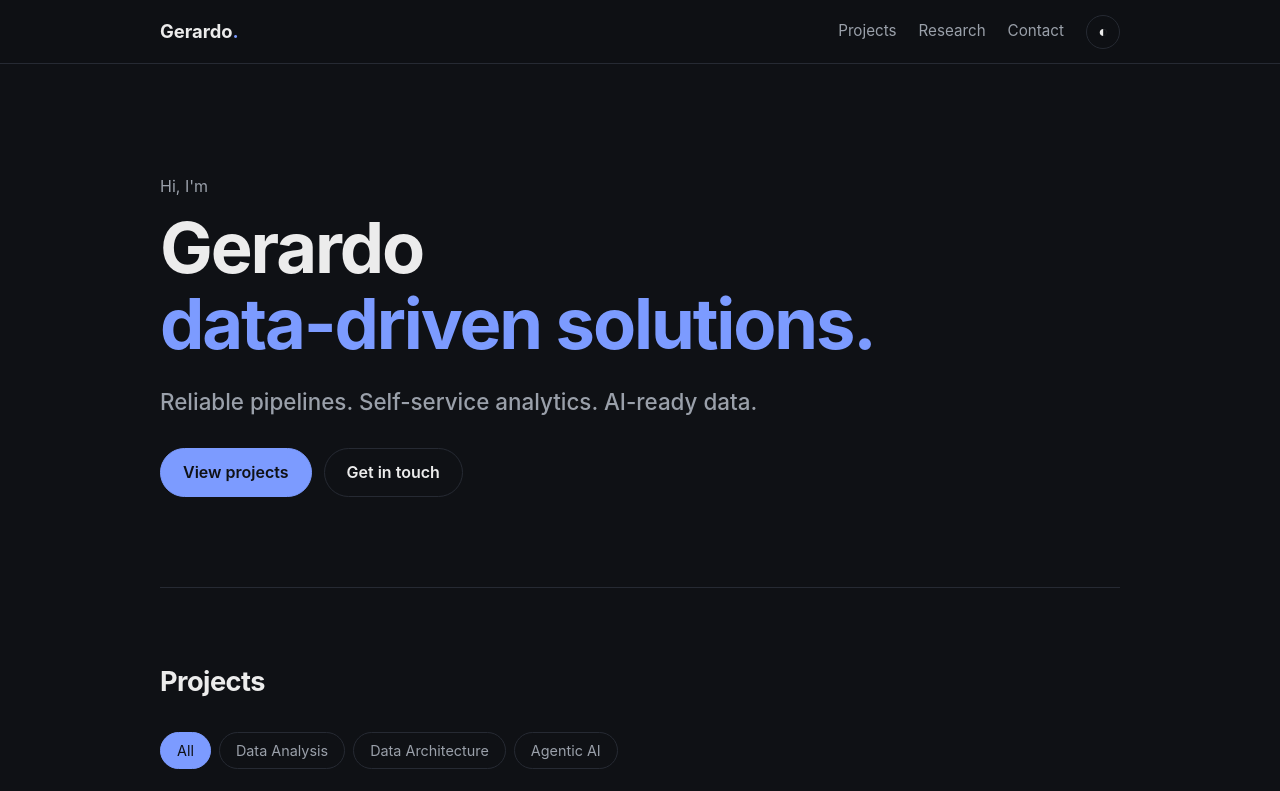
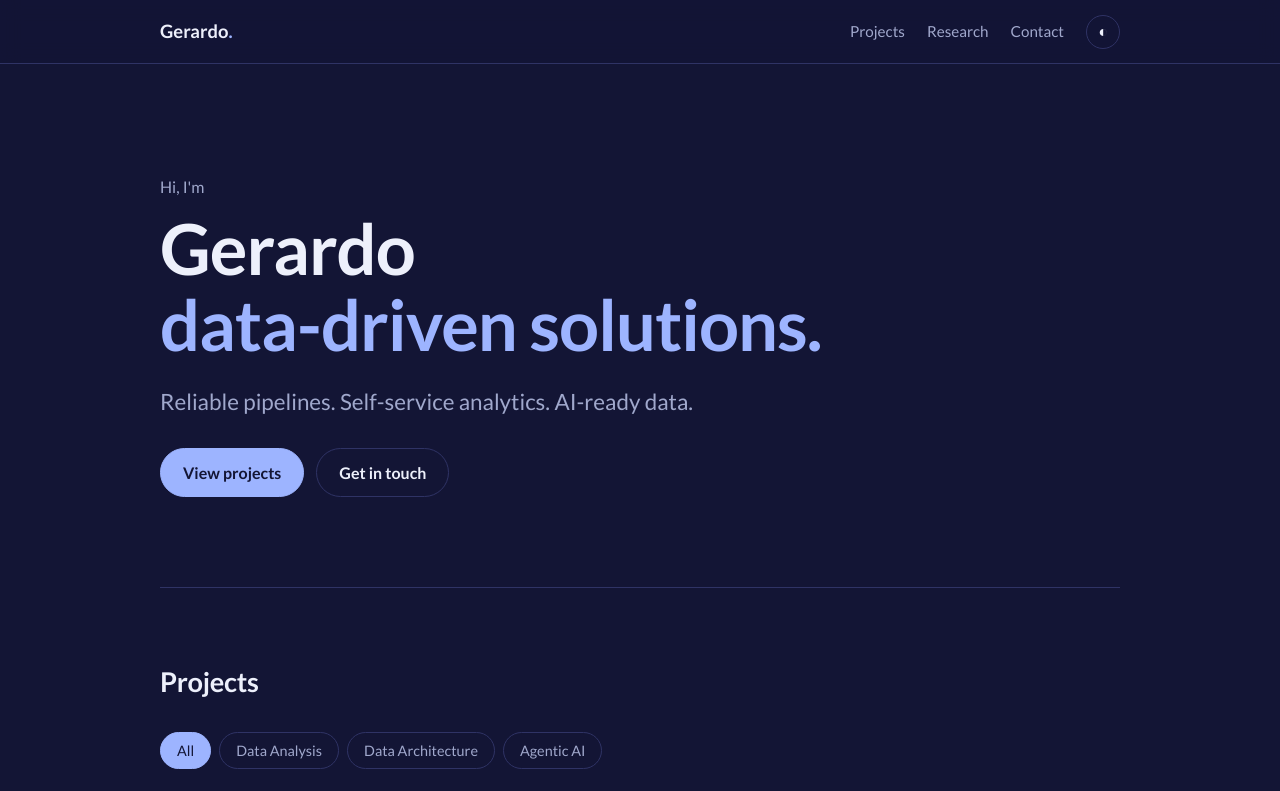
Before and after one commit to GerardoSchekaiban/portfolio, a plain HTML site: page index.html in a window 1280 px wide. Both pictures are taken after a click on the button "Toggle theme". Shown: the top 791 px of the page. Drawn offline with Linux system fonts and the light colour scheme.

Commit message:
Apply new look and feel: Lato font and indigo palette
- Add self-hosted Lato (Regular, Bold, Black; Latin subset, SIL OFL)
  and use it across the site, with a fonts/ folder and license note
- Introduce #131535 as the signature color: the dark-mode background
  and the light-mode text color, with a recalculated palette (cards,
  borders, muted text) and a periwinkle accent (deeper blue in light
  mode); contrast checked against accessibility ratios
- Apply the palette to the home page, Research, and the Medallion and
  PM Agent case studies
- Use Lato and a #131535 header on both dashboards, keeping their
  chart colors; redraw charts once the font has loaded
- Loosen heading letter-spacing for Lato and drop unused font preloads
- Regenerate the research report PDF
- Bump the stylesheet, script and font versions on every page

Co-Authored-By: Claude Sonnet 5.5 <noreply@anthropic.com>

```diff
--- /dev/null
+++ b/fonts/lato.css
@@ -0,0 +1,25 @@
+/* Lato (Latin subset), self-hosted. Designed by Łukasz Dziedzic, SIL Open Font License 1.1. */
+@font-face {
+  font-family: "Lato";
+  font-style: normal;
+  font-weight: 400;
+  font-display: swap;
+  src: url("lato-400.woff2") format("woff2");
+  unicode-range: U+0000-00FF, U+0131, U+0152-0153, U+02BB-02BC, U+02C6, U+02DA, U+02DC, U+0304, U+0308, U+0329, U+2000-206F, U+20AC, U+2122, U+2191, U+2193, U+2212, U+2215, U+FEFF, U+FFFD;
+}
+@font-face {
+  font-family: "Lato";
+  font-style: normal;
+  font-weight: 700;
+  font-display: swap;
+  src: url("lato-700.woff2") format("woff2");
+  unicode-range: U+0000-00FF, U+0131, U+0152-0153, U+02BB-02BC, U+02C6, U+02DA, U+02DC, U+0304, U+0308, U+0329, U+2000-206F, U+20AC, U+2122, U+2191, U+2193, U+2212, U+2215, U+FEFF, U+FFFD;
+}
+@font-face {
+  font-family: "Lato";
+  font-style: normal;
+  font-weight: 900;
+  font-display: swap;
+  src: url("lato-900.woff2") format("woff2");
+  unicode-range: U+0000-00FF, U+0131, U+0152-0153, U+02BB-02BC, U+02C6, U+02DA, U+02DC, U+0304, U+0308, U+0329, U+2000-206F, U+20AC, U+2122, U+2191, U+2193, U+2212, U+2215, U+FEFF, U+FFFD;
+}
--- a/index.html
+++ b/index.html
@@ -5,7 +5,10 @@
   <meta name="viewport" content="width=device-width, initial-scale=1">
   <title>Gerardo — Portfolio</title>
   <meta name="description" content="Gerardo's portfolio: projects, research and contact.">
-  <link rel="stylesheet" href="styles.css?v=20261114a">
+  <link rel="preload" href="fonts/lato-400.woff2" as="font" type="font/woff2" crossorigin>
+  <link rel="preload" href="fonts/lato-700.woff2" as="font" type="font/woff2" crossorigin>
+  <link rel="stylesheet" href="fonts/lato.css?v=20261114c">
+  <link rel="stylesheet" href="styles.css?v=20261114c">
   <script>
     // Apply the saved theme before first paint to avoid a flash
     try {
@@ -93,6 +96,6 @@
     <p>© <span id="year"></span> Gerardo. Handcrafted with HTML, CSS and JS.</p>
   </footer>
 
-  <script src="script.js?v=20261114a"></script>
+  <script src="script.js?v=20261114c"></script>
 </body>
 </html>
--- a/projects/medallion-architecture/styles.css
+++ b/projects/medallion-architecture/styles.css
@@ -1,13 +1,13 @@
 :root {
-  --bg: #fafaf8;
+  --bg: #f8f9fd;
   --surface: #ffffff;
-  --surface-2: #f3f4f6;
-  --text: #1c1c1c;
-  --muted: #5f6670;
-  --border: #e3e3de;
-  --edge: #9aa5b1;
-  --accent: #3b5bdb;
-  --accent-soft: #eef1fd;
+  --surface-2: #f0f2fa;
+  --text: #131535;
+  --muted: #555c82;
+  --border: #dfe2f1;
+  --edge: #a1a8c8;
+  --accent: #3d52d9;
+  --accent-soft: #e8ecff;
   --bronze: #a65f1e;
   --silver: #6b7787;
   --gold: #b8860b;
@@ -15,20 +15,20 @@
   --ok-soft: #e7f6ec;
   --bad: #c2410c;
   --bad-soft: #fdeee6;
-  --sans: -apple-system, BlinkMacSystemFont, "Segoe UI", Inter, Roboto, sans-serif;
+  --sans: Lato, -apple-system, BlinkMacSystemFont, "Segoe UI", Roboto, sans-serif;
   --mono: ui-monospace, SFMono-Regular, Menlo, Consolas, monospace;
 }
 @media (prefers-color-scheme: dark) {
   :root:not([data-theme="light"]) {
-    --bg: #0f1115; --surface: #171a21; --surface-2: #1e222b; --text: #e8e8e6; --muted: #9aa0aa;
-    --border: #272b34; --edge: #5b6574; --accent: #7c9bff; --accent-soft: #1a2038;
+    --bg: #131535; --surface: #1c1e45; --surface-2: #232652; --text: #edf0fb; --muted: #a0a8cc;
+    --border: #2f3365; --edge: #545c96; --accent: #9db4ff; --accent-soft: #20285b;
     --bronze: #d9954f; --silver: #a3afbe; --gold: #e5bc45;
     --ok: #4ade80; --ok-soft: #12281b; --bad: #fb923c; --bad-soft: #2b1b12;
   }
 }
 :root[data-theme="dark"] {
-  --bg: #0f1115; --surface: #171a21; --surface-2: #1e222b; --text: #e8e8e6; --muted: #9aa0aa;
-  --border: #272b34; --edge: #5b6574; --accent: #7c9bff; --accent-soft: #1a2038;
+  --bg: #131535; --surface: #1c1e45; --surface-2: #232652; --text: #edf0fb; --muted: #a0a8cc;
+  --border: #2f3365; --edge: #545c96; --accent: #9db4ff; --accent-soft: #20285b;
   --bronze: #d9954f; --silver: #a3afbe; --gold: #e5bc45;
   --ok: #4ade80; --ok-soft: #12281b; --bad: #fb923c; --bad-soft: #2b1b12;
 }
@@ -59,7 +59,7 @@ code { font-family: var(--mono); font-size: .88em; background: var(--accent-soft
 
 main { max-width: 1040px; margin: 0 auto; padding: 0 20px 40px; }
 section { padding: 64px 0 8px; }
-h2 { font-size: 1.7rem; letter-spacing: -.02em; line-height: 1.2; }
+h2 { font-size: 1.7rem; letter-spacing: -.01em; line-height: 1.2; }
 .intro { color: var(--muted); margin: 8px 0 24px; max-width: 70ch; }
 .intro strong { color: var(--text); }
 .note { color: var(--muted); font-size: .88rem; margin-top: 16px; }
@@ -67,12 +67,12 @@ h2 { font-size: 1.7rem; letter-spacing: -.02em; line-height: 1.2; }
 /* ---------- Hero ---------- */
 .hero { padding-top: 56px; }
 .kicker { font-size: .78rem; letter-spacing: .1em; text-transform: uppercase; font-weight: 700; color: var(--accent); }
-h1 { font-size: clamp(1.9rem, 5vw, 3rem); line-height: 1.12; letter-spacing: -.025em; margin: 10px 0 18px; max-width: 22ch; }
+h1 { font-size: clamp(1.9rem, 5vw, 3rem); line-height: 1.12; letter-spacing: -.015em; margin: 10px 0 18px; max-width: 22ch; }
 .lead { font-size: 1.12rem; color: var(--muted); max-width: 68ch; }
 .star { list-style: none; display: grid; grid-template-columns: repeat(auto-fit, minmax(230px, 1fr)); gap: 12px; margin-top: 28px; }
 .star li { background: var(--surface); border: 1px solid var(--border); border-radius: 12px; padding: 16px 18px 18px; display: flex; flex-direction: column; gap: 4px; }
 .star li.star-result { border-color: var(--accent); background: var(--accent-soft); }
-.star-letter { font-size: 2.1rem; font-weight: 800; line-height: 1; color: var(--accent); letter-spacing: -.02em; }
+.star-letter { font-size: 2.1rem; font-weight: 800; line-height: 1; color: var(--accent); letter-spacing: -.01em; }
 .star h3 { font-size: .74rem; letter-spacing: .1em; text-transform: uppercase; color: var(--muted); font-weight: 700; margin-bottom: 4px; }
 .star p { font-size: .93rem; line-height: 1.5; }
 
@@ -213,7 +213,7 @@ tr.tt td { background: var(--accent-soft); }
 .pill { flex: none; }
 .pill { font-size: .72rem; font-weight: 800; padding: 2px 10px; border-radius: 99px; color: #fff; display: inline-block; letter-spacing: .03em; }
 .pill.bronze { background: var(--bronze); } .pill.silver { background: var(--silver); } .pill.gold { background: var(--gold); } .pill.all { background: var(--accent); }
-[data-theme="dark"] .pill, :root:not([data-theme="light"]) .pill { color: #10131a; }
+[data-theme="dark"] .pill, :root:not([data-theme="light"]) .pill { color: #131535; }
 @media (prefers-color-scheme: light) { :root:not([data-theme="dark"]) .pill { color: #fff; } }
 
 .end { max-width: 1040px; margin: 40px auto 0; padding: 26px 20px 50px; border-top: 1px solid var(--border); color: var(--muted); font-size: .88rem; display: flex; justify-content: space-between; flex-wrap: wrap; gap: 8px; }
--- a/projects/pm-agent/styles.css
+++ b/projects/pm-agent/styles.css
@@ -1,23 +1,23 @@
 :root {
-  --bg: #fafaf8;
+  --bg: #f8f9fd;
   --surface: #ffffff;
-  --surface-2: #f3f4f6;
-  --text: #1c1c1c;
-  --muted: #5f6670;
-  --border: #e3e3de;
-  --accent: #3b5bdb;
-  --accent-soft: #eef1fd;
-  --sans: -apple-system, BlinkMacSystemFont, "Segoe UI", Inter, Roboto, sans-serif;
+  --surface-2: #f0f2fa;
+  --text: #131535;
+  --muted: #555c82;
+  --border: #dfe2f1;
+  --accent: #3d52d9;
+  --accent-soft: #e8ecff;
+  --sans: Lato, -apple-system, BlinkMacSystemFont, "Segoe UI", Roboto, sans-serif;
 }
 @media (prefers-color-scheme: dark) {
   :root:not([data-theme="light"]) {
-    --bg: #0f1115; --surface: #171a21; --surface-2: #1e222b; --text: #e8e8e6; --muted: #9aa0aa;
-    --border: #272b34; --accent: #7c9bff; --accent-soft: #1a2038;
+    --bg: #131535; --surface: #1c1e45; --surface-2: #232652; --text: #edf0fb; --muted: #a0a8cc;
+    --border: #2f3365; --accent: #9db4ff; --accent-soft: #20285b;
   }
 }
 :root[data-theme="dark"] {
-  --bg: #0f1115; --surface: #171a21; --surface-2: #1e222b; --text: #e8e8e6; --muted: #9aa0aa;
-  --border: #272b34; --accent: #7c9bff; --accent-soft: #1a2038;
+  --bg: #131535; --surface: #1c1e45; --surface-2: #232652; --text: #edf0fb; --muted: #a0a8cc;
+  --border: #2f3365; --accent: #9db4ff; --accent-soft: #20285b;
 }
 
 * { box-sizing: border-box; }
@@ -43,20 +43,20 @@ a { color: var(--accent); }
 
 main { max-width: 1040px; margin: 0 auto; padding: 0 20px 40px; }
 section { padding: 56px 0 8px; }
-.sec { font-size: 1.7rem; letter-spacing: -.02em; line-height: 1.2; }
+.sec { font-size: 1.7rem; letter-spacing: -.01em; line-height: 1.2; }
 .intro { color: var(--muted); margin: 8px 0 24px; max-width: 70ch; }
 
 /* ---------- Hero ---------- */
 .hero { padding-top: 56px; }
 .kicker { font-size: .78rem; letter-spacing: .1em; text-transform: uppercase; font-weight: 700; color: var(--accent); }
-h1 { font-size: clamp(1.9rem, 5vw, 3rem); line-height: 1.12; letter-spacing: -.025em; margin: 10px 0 18px; max-width: 20ch; }
+h1 { font-size: clamp(1.9rem, 5vw, 3rem); line-height: 1.12; letter-spacing: -.015em; margin: 10px 0 18px; max-width: 20ch; }
 .lead { font-size: 1.12rem; color: var(--muted); max-width: 68ch; }
 .stack { list-style: none; display: flex; flex-wrap: wrap; gap: 8px; margin-top: 18px; }
 .stack li { font-size: .8rem; padding: 3px 12px; border-radius: 99px; border: 1px solid var(--border); background: var(--surface); color: var(--muted); }
 
 .star { list-style: none; display: grid; grid-template-columns: repeat(auto-fit, minmax(250px, 1fr)); gap: 12px; margin-top: 28px; }
 .star li { background: var(--surface); border: 1px solid var(--border); border-radius: 12px; padding: 16px 18px 18px; display: flex; flex-direction: column; gap: 4px; }
-.star-letter { font-size: 2.1rem; font-weight: 800; line-height: 1; color: var(--accent); letter-spacing: -.02em; }
+.star-letter { font-size: 2.1rem; font-weight: 800; line-height: 1; color: var(--accent); letter-spacing: -.01em; }
 .star h2 { font-size: .74rem; letter-spacing: .1em; text-transform: uppercase; color: var(--muted); font-weight: 700; margin-bottom: 4px; }
 .star p { font-size: .93rem; line-height: 1.5; }
 
@@ -68,7 +68,7 @@ h1 { font-size: clamp(1.9rem, 5vw, 3rem); line-height: 1.12; letter-spacing: -.0
 
 /* ---------- Result ---------- */
 .result-panel { display: grid; grid-template-columns: minmax(0, 1fr) minmax(0, 1.6fr); gap: 28px; align-items: center; background: var(--accent-soft); border: 1px solid var(--accent); border-radius: 14px; padding: 26px 28px; }
-.stat b { display: block; font-size: clamp(1.8rem, 4.4vw, 2.6rem); line-height: 1.1; letter-spacing: -.02em; color: var(--accent); }
+.stat b { display: block; font-size: clamp(1.8rem, 4.4vw, 2.6rem); line-height: 1.1; letter-spacing: -.01em; color: var(--accent); }
 .stat span { display: block; margin-top: 8px; color: var(--muted); font-size: .95rem; }
 .wins { list-style: none; display: grid; gap: 12px; }
 .wins li { position: relative; padding-left: 26px; font-size: .97rem; }
--- a/reports/ai-usage/styles.css
+++ b/reports/ai-usage/styles.css
@@ -12,7 +12,7 @@
 * { box-sizing: border-box; }
 body {
   margin: 0; background: var(--bg); color: var(--text);
-  font-family: -apple-system, BlinkMacSystemFont, "Segoe UI", Inter, Roboto, sans-serif; line-height: 1.45;
+  font-family: Lato, -apple-system, BlinkMacSystemFont, "Segoe UI", Roboto, sans-serif; line-height: 1.45;
 }
 h1, h2, h3, p { margin: 0; }
 button, select, input { font: inherit; color: inherit; }
@@ -21,7 +21,7 @@ button { cursor: pointer; }
 
 /* Header */
 .top {
-  background: var(--navy); color: #fff; border-bottom: 4px solid var(--teal);
+  background: #131535; color: #fff; border-bottom: 4px solid var(--teal);
   display: flex; align-items: center; justify-content: space-between; flex-wrap: wrap; gap: 12px;
   padding: 18px 28px;
 }
--- a/reports/metadata-scorecard/styles.css
+++ b/reports/metadata-scorecard/styles.css
@@ -20,7 +20,7 @@ body {
   margin: 0;
   background: var(--bg);
   color: var(--text);
-  font-family: -apple-system, BlinkMacSystemFont, "Segoe UI", Inter, Roboto, sans-serif;
+  font-family: Lato, -apple-system, BlinkMacSystemFont, "Segoe UI", Roboto, sans-serif;
   line-height: 1.45;
 }
 h1, h2, h3, p { margin: 0; }
@@ -30,7 +30,7 @@ button { cursor: pointer; }
 
 /* ---------- Header + tabs ---------- */
 .top {
-  background: var(--navy);
+  background: #131535;
   border-bottom: 4px solid var(--orange);
   color: #fff;
   display: flex; align-items: center; justify-content: space-between;
--- a/research/wastewater-surveillance/styles.css
+++ b/research/wastewater-surveillance/styles.css
@@ -1,23 +1,23 @@
 :root {
-  --bg: #fafaf8;
+  --bg: #f8f9fd;
   --surface: #ffffff;
-  --text: #1c1c1c;
-  --muted: #5f6670;
-  --border: #e3e3de;
-  --accent: #3b5bdb;
-  --accent-soft: #eef1fd;
+  --text: #131535;
+  --muted: #555c82;
+  --border: #dfe2f1;
+  --accent: #3d52d9;
+  --accent-soft: #e8ecff;
   --serif: "Iowan Old Style", "Palatino Linotype", Palatino, Georgia, "Times New Roman", serif;
-  --sans: -apple-system, BlinkMacSystemFont, "Segoe UI", Inter, Roboto, sans-serif;
+  --sans: Lato, -apple-system, BlinkMacSystemFont, "Segoe UI", Roboto, sans-serif;
 }
 @media (prefers-color-scheme: dark) {
   :root:not([data-theme="light"]) {
-    --bg: #0f1115; --surface: #171a21; --text: #e8e8e6; --muted: #9aa0aa;
-    --border: #272b34; --accent: #7c9bff; --accent-soft: #1a2038;
+    --bg: #131535; --surface: #1c1e45; --text: #edf0fb; --muted: #a0a8cc;
+    --border: #2f3365; --accent: #9db4ff; --accent-soft: #20285b;
   }
 }
 :root[data-theme="dark"] {
-  --bg: #0f1115; --surface: #171a21; --text: #e8e8e6; --muted: #9aa0aa;
-  --border: #272b34; --accent: #7c9bff; --accent-soft: #1a2038;
+  --bg: #131535; --surface: #1c1e45; --text: #edf0fb; --muted: #a0a8cc;
+  --border: #2f3365; --accent: #9db4ff; --accent-soft: #20285b;
 }
 
 * { box-sizing: border-box; }
@@ -51,7 +51,7 @@ h1, h2, h3, p, ul, ol, figure { margin: 0; }
 /* Header block */
 article { max-width: 740px; }
 .kicker { font-size: .78rem; letter-spacing: .1em; text-transform: uppercase; color: var(--accent); font-weight: 700; }
-h1 { font-family: var(--sans); font-size: clamp(1.7rem, 4.4vw, 2.45rem); line-height: 1.18; letter-spacing: -.02em; margin: 10px 0 14px; }
+h1 { font-family: var(--sans); font-size: clamp(1.7rem, 4.4vw, 2.45rem); line-height: 1.18; letter-spacing: -.01em; margin: 10px 0 14px; }
 .byline { color: var(--muted); font-size: .95rem; }
 
 .keys { list-style: none; padding: 0; margin: 26px 0 8px; display: grid; grid-template-columns: repeat(auto-fit, minmax(150px, 1fr)); gap: 10px; }
--- a/styles.css
+++ b/styles.css
@@ -1,10 +1,10 @@
 :root {
-  --bg: #fafaf8;
+  --bg: #f8f9fd;
   --surface: #ffffff;
-  --text: #1a1a1a;
-  --muted: #666b73;
-  --border: #e6e6e1;
-  --accent: #3b5bdb;
+  --text: #131535;
+  --muted: #555c82;
+  --border: #dfe2f1;
+  --accent: #3d52d9;
   --accent-text: #ffffff;
   --radius: 14px;
   --max: 1000px;
@@ -12,23 +12,23 @@
 
 @media (prefers-color-scheme: dark) {
   :root:not([data-theme="light"]) {
-    --bg: #0f1115;
-    --surface: #171a21;
-    --text: #ececec;
-    --muted: #9aa0aa;
-    --border: #262a33;
-    --accent: #7c9bff;
-    --accent-text: #0f1115;
+    --bg: #131535;
+    --surface: #1c1e45;
+    --text: #edf0fb;
+    --muted: #a0a8cc;
+    --border: #2f3365;
+    --accent: #9db4ff;
+    --accent-text: #131535;
   }
 }
 :root[data-theme="dark"] {
-  --bg: #0f1115;
-  --surface: #171a21;
-  --text: #ececec;
-  --muted: #9aa0aa;
-  --border: #262a33;
-  --accent: #7c9bff;
-  --accent-text: #0f1115;
+  --bg: #131535;
+  --surface: #1c1e45;
+  --text: #edf0fb;
+  --muted: #a0a8cc;
+  --border: #2f3365;
+  --accent: #9db4ff;
+  --accent-text: #131535;
 }
 
 * { box-sizing: border-box; }
@@ -37,15 +37,15 @@ body {
   margin: 0;
   background: var(--bg);
   color: var(--text);
-  font-family: -apple-system, BlinkMacSystemFont, "Segoe UI", Inter, Roboto, sans-serif;
+  font-family: Lato, -apple-system, BlinkMacSystemFont, "Segoe UI", Roboto, sans-serif;
   line-height: 1.6;
 }
 a { color: inherit; }
 main, .nav, footer { max-width: var(--max); margin: 0 auto; padding-left: 20px; padding-right: 20px; }
 section { padding: 72px 0; border-top: 1px solid var(--border); }
 section.hero { border-top: 0; padding: 110px 0 90px; }
-h1 { font-size: clamp(2.4rem, 7vw, 4.4rem); line-height: 1.08; margin: 0 0 20px; letter-spacing: -0.03em; }
-h2 { font-size: 1.7rem; margin: 0 0 28px; letter-spacing: -0.02em; }
+h1 { font-size: clamp(2.4rem, 7vw, 4.4rem); line-height: 1.08; margin: 0 0 20px; letter-spacing: -0.015em; }
+h2 { font-size: 1.7rem; margin: 0 0 28px; letter-spacing: -0.01em; }
 .accent { color: var(--accent); }
 .eyebrow { color: var(--muted); margin: 0 0 10px; }
 .lead { font-size: 1.15rem; color: var(--muted); max-width: 560px; }
```
Also changed, not shown: projects/medallion-architecture/index.html (+6 -2 lines), projects/pm-agent/index.html (+5 -1 lines), reports/ai-usage/app.js (+6 -1 lines), reports/ai-usage/index.html (+6 -2 lines), reports/metadata-scorecard/app.js (+6 -1 lines), reports/metadata-scorecard/index.html (+6 -2 lines), research/wastewater-surveillance/index.html (+4 -1 lines), fonts/README.txt (added), fonts/lato-400.woff2 (added), fonts/lato-700.woff2 (added), fonts/lato-900.woff2 (added), 1 other file.
